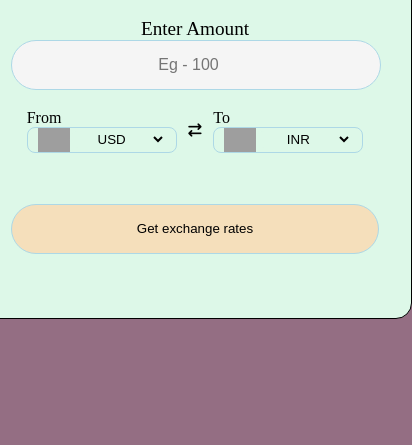
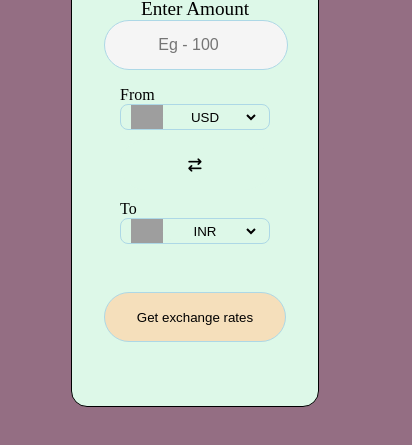
Before and after one commit to Xenofang/currenncy-converter-, a plain HTML site: page index.html in a window 390 px wide. Shown: the part 305-750 px from the top of the page, 412 px wide, since content can reach past the window. Drawn offline with Linux system fonts and the light colour scheme; grey boxes are pictures that could not be loaded.

Commit message:
Enhance style.css with responsive design features
Added media queries for responsive design.

```diff
--- a/style.css
+++ b/style.css
@@ -30,6 +30,8 @@
 form{
     margin: 2rem 0 2rem 0;
 }
+
+
 
 form select,button,input{
     width:100%;
@@ -98,3 +100,26 @@
     background-color: #DDF8E8;
     border: none;
 }
+
+@media (max-width: 600px) {
+
+    body {
+        padding: 1rem;
+    }
+
+    .dropdown {
+        flex-direction: column;
+    }
+
+    .select-container {
+        max-width: 100%;
+    }
+
+    form button {
+        width: 100%;
+    }
+
+    .msg {
+        font-size: 1rem;
+    }
+}
```
